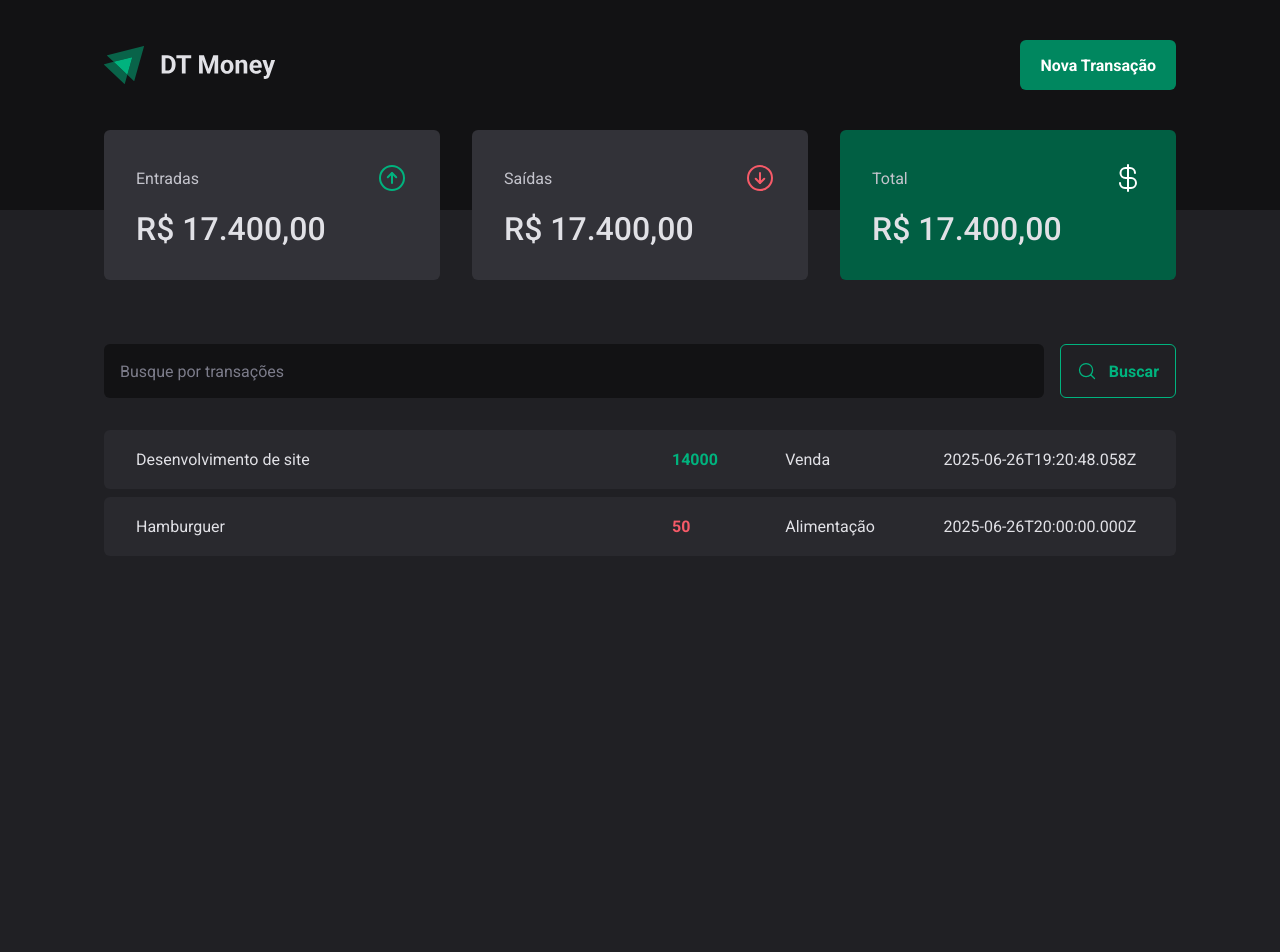
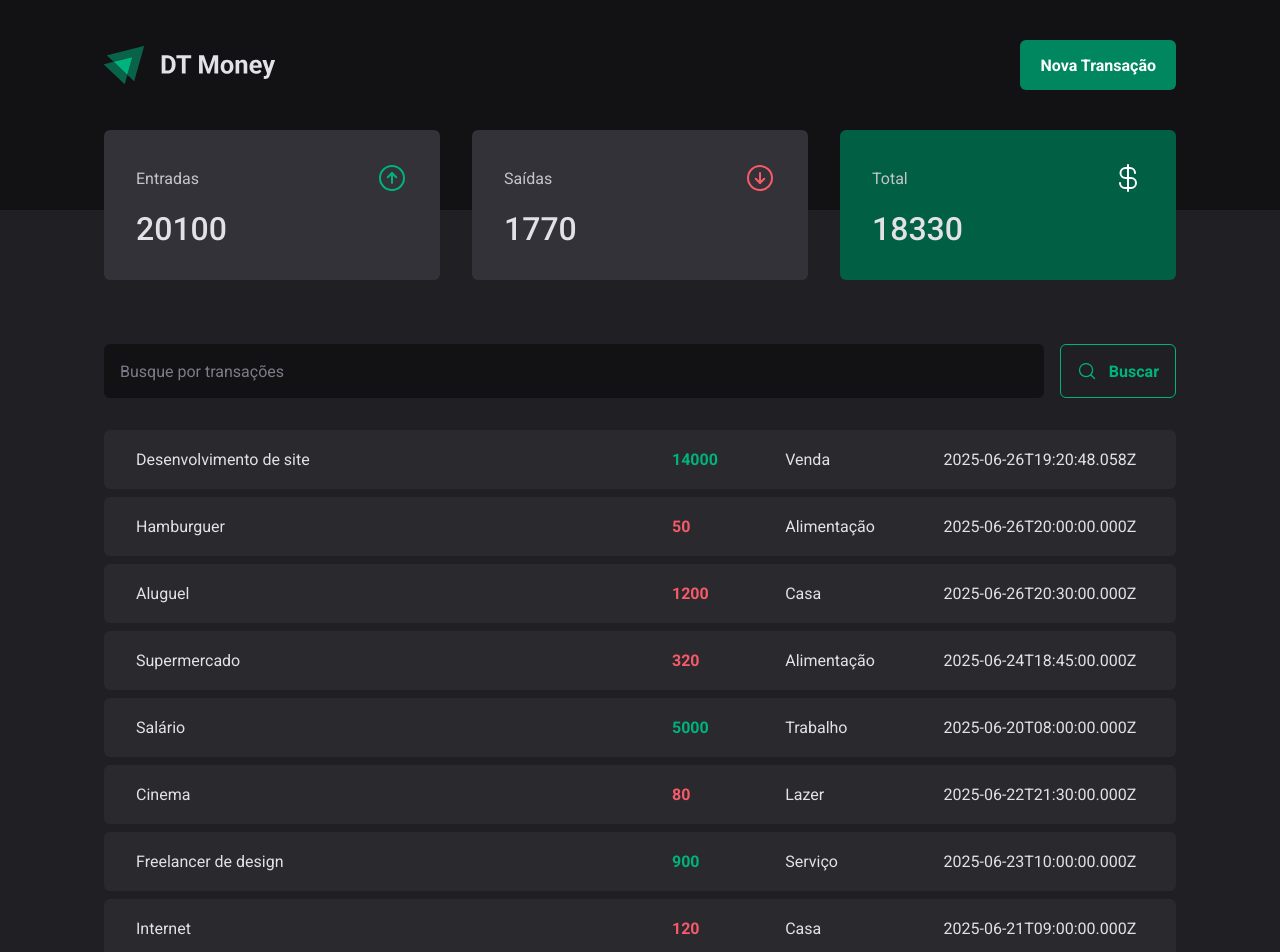
Before and after one commit to anaju-martins/dt-money, a React (Vite) app: page / in a window 1280 px wide. Shown: the top 952 px of the page. Before the commit the page ends 800 px from the top, so only its background shows below. Built offline with nearby package versions, Linux system fonts and the light colour scheme; data requests are answered from the project's data file.

Commit message:
transactions resume

```diff
--- a/server.json
+++ b/server.json
@@ -6,7 +6,7 @@
       "type": "income",
       "category": "Venda",
       "price": 14000,
-            "createdAt" : "2025-06-26T19:20:48.058Z"
+      "createdAt": "2025-06-26T19:20:48.058Z"
     },
     {
       "id": 2,
@@ -14,7 +14,63 @@
       "type": "outcome",
       "category": "Alimentação",
       "price": 50,
-            "createdAt" : "2025-06-26T20:00:00.000Z"
+      "createdAt": "2025-06-26T20:00:00.000Z"
+    },
+    {
+      "id": 3,
+      "description": "Aluguel",
+      "type": "outcome",
+      "category": "Casa",
+      "price": 1200,
+      "createdAt": "2025-06-26T20:30:00.000Z"
+    },
+    {
+      "id": 4,
+      "description": "Supermercado",
+      "type": "outcome",
+      "category": "Alimentação",
+      "price": 320,
+      "createdAt": "2025-06-24T18:45:00.000Z"
+    },
+    {
+      "id": 5,
+      "description": "Salário",
+      "type": "income",
+      "category": "Trabalho",
+      "price": 5000,
+      "createdAt": "2025-06-20T08:00:00.000Z"
+    },
+    {
+      "id": 6,
+      "description": "Cinema",
+      "type": "outcome",
+      "category": "Lazer",
+      "price": 80,
+      "createdAt": "2025-06-22T21:30:00.000Z"
+    },
+    {
+      "id": 7,
+      "description": "Freelancer de design",
+      "type": "income",
+      "category": "Serviço",
+      "price": 900,
+      "createdAt": "2025-06-23T10:00:00.000Z"
+    },
+    {
+      "id": 8,
+      "description": "Internet",
+      "type": "outcome",
+      "category": "Casa",
+      "price": 120,
+      "createdAt": "2025-06-21T09:00:00.000Z"
+    },
+    {
+      "id": 9,
+      "description": "Venda de curso online",
+      "type": "income",
+      "category": "Educação",
+      "price": 200,
+      "createdAt": "2025-06-19T11:45:00.000Z"
     }
   ]
 }
--- a/src/components/Summary/index.tsx
+++ b/src/components/Summary/index.tsx
@@ -6,6 +6,23 @@ import { ArrowCircleDown, ArrowCircleUp, CurrencyDollar } from 'phosphor-react';
 export function Summary() {
     const { transactions } = useContext(TransactionsContext);
 
+    const summary = transactions.reduce(
+        (acc, transaction) => {
+            if (transaction.type === 'income') {
+                acc.income += transaction.price;
+                acc.total += transaction.price;
+            } else {
+                acc.outcome += transaction.price;
+                acc.total -= transaction.price;
+            }
+
+            return acc;
+        },
+        {
+            income: 0, outcome: 0, total: 0
+        }
+    )
+    /* reduce permite percorrer um array e reduzir o array a uma nova estrutura de dados, neste caso vai converter um array em um objeto*/
 
     return (
         <SummaryContainer>
@@ -15,7 +32,7 @@ export function Summary() {
                     <ArrowCircleUp size={32} color="#00B37E" />
                 </header>
 
-                <strong>R$ 17.400,00</strong>
+                <strong>{summary.income}</strong>
             </SummaryCard>
 
             <SummaryCard>
@@ -24,7 +41,7 @@ export function Summary() {
                     <ArrowCircleDown size={32} color="#f75a68" />
                 </header>
 
-                <strong>R$ 17.400,00</strong>
+                <strong>{summary.outcome}</strong>
             </SummaryCard>
 
             <SummaryCard variant='green'>
@@ -33,7 +50,7 @@ export function Summary() {
                     <CurrencyDollar size={32} color="#fff" />
                 </header>
 
-                <strong>R$ 17.400,00</strong>
+                <strong>{summary.total}</strong>
             </SummaryCard>
 
         </SummaryContainer>
```
Lines whose indentation alone changed are shown as unchanged.
